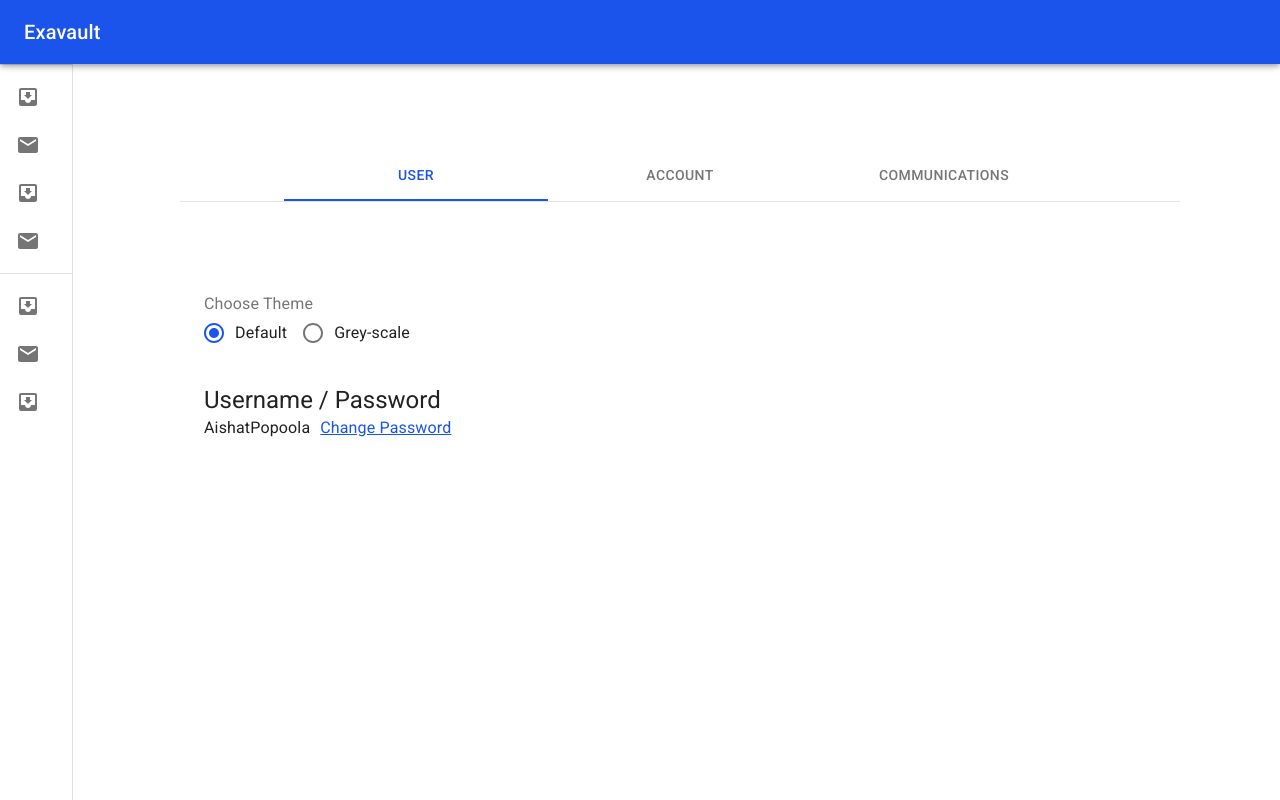
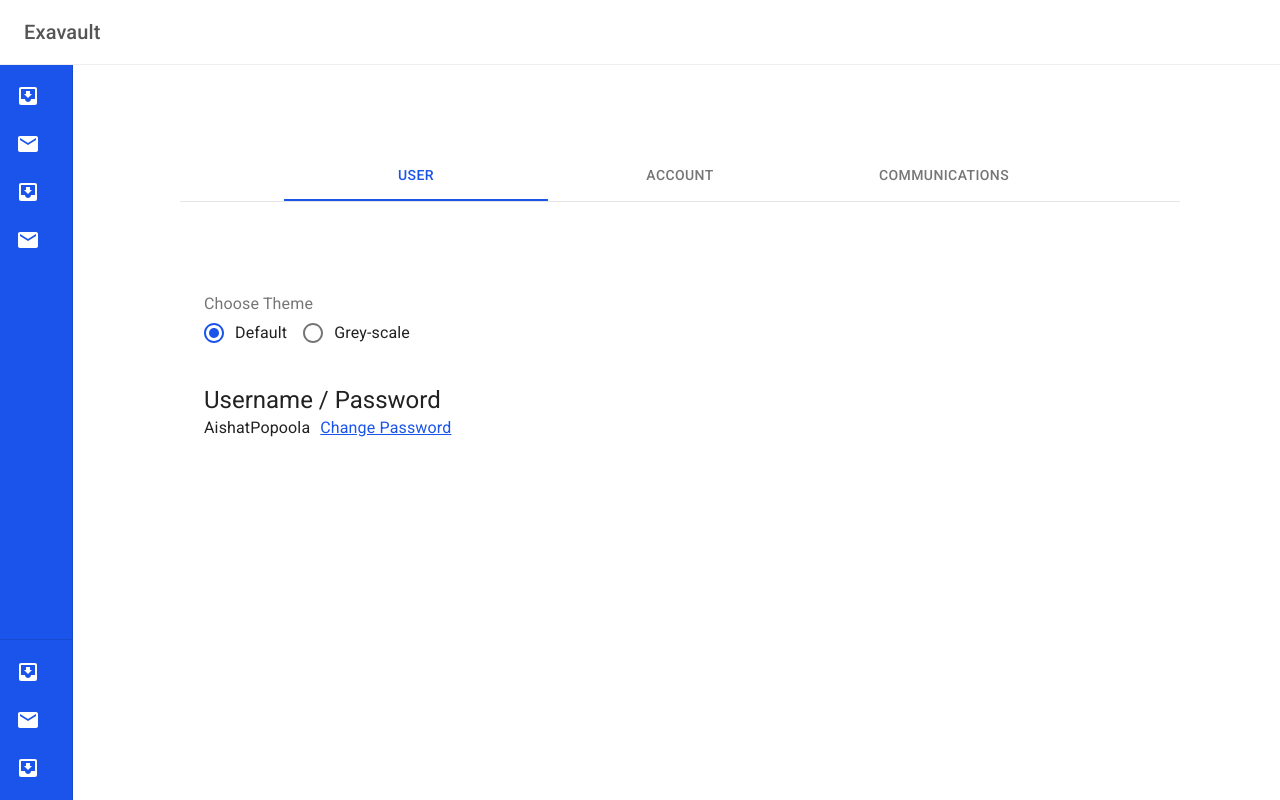
Before and after one commit to aishatpopoola/material-ui-demo, a React (Create React App) app: page / in a window 1280 px wide. Built offline with nearby package versions, Linux system fonts and the light colour scheme.

Commit message:
feat: make adjustments to styles to make it more like that of exavault's

```diff
--- a/src/App.css
+++ b/src/App.css
@@ -53,3 +53,14 @@
   min-height: 51px;
   width: 100%;
 }
+
+.drawerNavs {
+  display: flex;
+  justify-content: space-between;
+  flex-direction: column;
+  height: 100%;
+}
+
+.drawerBottomNavs {
+  border-top: 1px solid rgba(0, 0, 0, 0.12);
+}
--- a/src/components/Navbar.js
+++ b/src/components/Navbar.js
@@ -2,7 +2,6 @@
 import AppBar from "@material-ui/core/AppBar";
 import Toolbar from "@material-ui/core/Toolbar";
 import Typography from "@material-ui/core/Typography";
-// import Button from '@material-ui/core/Button';
 import IconButton from "@material-ui/core/IconButton";
 import MenuIcon from "@material-ui/icons/Menu";
 import clsx from "clsx";
@@ -10,7 +9,6 @@
 import Drawer from "@material-ui/core/Drawer";
 import List from "@material-ui/core/List";
 import CssBaseline from "@material-ui/core/CssBaseline";
-import Divider from "@material-ui/core/Divider";
 import ChevronLeftIcon from "@material-ui/icons/ChevronLeft";
 import ChevronRightIcon from "@material-ui/icons/ChevronRight";
 import ListItem from "@material-ui/core/ListItem";
@@ -27,11 +25,10 @@
   },
   appBar: {
     zIndex: 1250,
-    backgroundColor: "#fff !important",
-    transition: theme.transitions.create(["width", "margin"], {
-      easing: theme.transitions.easing.sharp,
-      duration: theme.transitions.duration.leavingScreen,
-    }),
+    backgroundColor: "#fff",
+    color: "#555",
+    borderBottom: "1px solid rgb(238, 238, 240)",
+    boxShadow: "none",
   },
   menuButton: {
     marginRight: 36,
@@ -44,7 +41,9 @@
     width: drawerWidth,
     flexShrink: 0,
     whiteSpace: "nowrap",
-    backgroundColor: theme.palette.primary.main
+    "& > div": {
+      backgroundColor: theme.palette.primary.main,
+    },
   },
   drawerOpen: {
     width: drawerWidth,
@@ -102,7 +101,7 @@
     <div>
       <div className={classes.root}>
         <CssBaseline />
-        <AppBar position="fixed" style={{ zIndex: 1250 }}>
+        <AppBar position="fixed" className={clsx(classes.appBar)}>
           <Toolbar>
             <IconButton
               color="inherit"
@@ -142,28 +141,42 @@
               )}
             </IconButton>
           </div>
-          <Divider />
+          <div className="drawerNavs">
+            <div className="drawerTopNavs">
               <List>
-            {["Inbox", "Starred", "Send email", "Drafts"].map((text, index) => (
-              <ListItem button key={text}>
+                {["Inbox", "Starred", "Send email", "Drafts"].map(
+                  (text, index) => (
+                    <ListItem style={{ color: "#fff" }} button key={text}>
                       <ListItemIcon>
-                  {index % 2 === 0 ? <InboxIcon /> : <MailIcon />}
+                        {index % 2 === 0 ? (
+                          <InboxIcon style={{ fill: "#fff" }} />
+                        ) : (
+                          <MailIcon style={{ fill: "#fff" }} />
+                        )}
+                      </ListItemIcon>
+                      <ListItemText primary={text} />
+                    </ListItem>
+                  )
+                )}
+              </List>
+            </div>
+            <div className="drawerBottomNavs">
+              <List>
+                {["All mail", "Trash", "Spam"].map((text, index) => (
+                  <ListItem style={{ color: "#fff" }} button key={text}>
+                    <ListItemIcon>
+                      {index % 2 === 0 ? (
+                        <InboxIcon style={{ fill: "#fff" }} />
+                      ) : (
+                        <MailIcon style={{ fill: "#fff" }} />
+                      )}
                     </ListItemIcon>
                     <ListItemText primary={text} />
                   </ListItem>
                 ))}
               </List>
-          <Divider />
-          <List>
-            {["All mail", "Trash", "Spam"].map((text, index) => (
-              <ListItem button key={text}>
-                <ListItemIcon>
-                  {index % 2 === 0 ? <InboxIcon /> : <MailIcon />}
-                </ListItemIcon>
-                <ListItemText primary={text} />
-              </ListItem>
-            ))}
-          </List>
+            </div>
+          </div>
         </Drawer>
       </div>
     </div>
```
Lines whose indentation alone changed are shown as unchanged.
